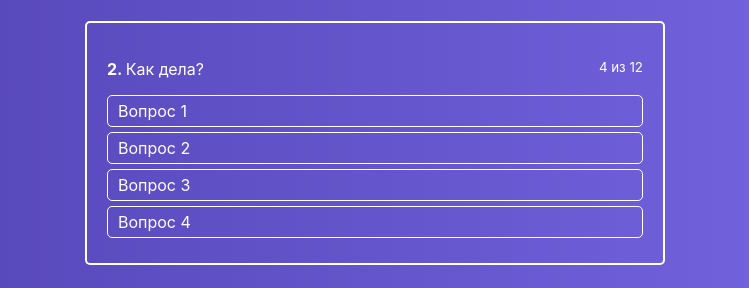
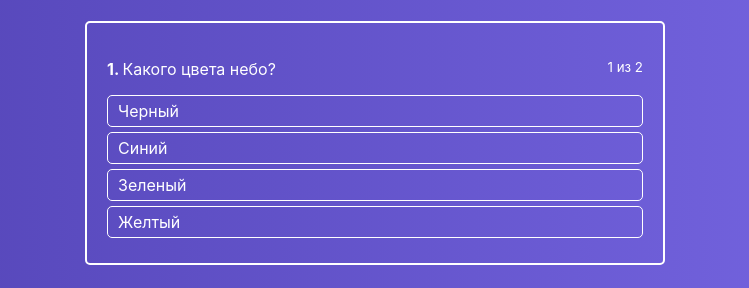
Before and after one commit to tagir-developer/react-quiz, a React app: page / in a window 1280 px wide. Shown: the part 161-449 px from the top of the page, without its empty margins (265-1014 px from the left). Built offline with nearby package versions, Linux system fonts and the light colour scheme.

Commit message:
Исправил ошибку с closeSync

```diff
--- a/public/index.html
+++ b/public/index.html
@@ -15,6 +15,7 @@
       user's mobile device or desktop. See https://developers.google.com/web/fundamentals/web-app-manifest/
     -->
     <link rel="manifest" href="%PUBLIC_URL%/manifest.json" />
+    <script src="https://use.fontawesome.com/aedd7edaa7.js"></script>
     <!--
       Notice the use of %PUBLIC_URL% in the tags above.
       It will be replaced with the URL of the `public` folder during the build.
@@ -24,7 +25,7 @@
       work correctly both with client-side routing and a non-root public URL.
       Learn how to configure a non-root public URL by running `npm run build`.
     -->
-    <title>React App</title>
+    <title>Quiz App</title>
   </head>
   <body>
     <noscript>You need to enable JavaScript to run this app.</noscript>
--- a/src/components/ActiveQuiz/ActiveQuiz.js
+++ b/src/components/ActiveQuiz/ActiveQuiz.js
@@ -1,20 +1,23 @@
 import React from 'react'
 import classes from './ActiveQuiz.module.css'
 import AnswersList from './AnswersList/AnswersList'
+
 
 const ActiveQuiz = props => (
     <div className={classes.ActiveQuiz}>
         <p className={classes.Quiz}>
             <span>
-                <strong>2. </strong>
-                Как дела?
+                <strong>{props.answerNumber}. </strong>
+                {props.question}
             </span>
-            <small>4 из 12</small>
+            <small>{props.answerNumber} из {props.quizLength}</small>
         </p>
 
-        <AnswersList
-            answers={props.answers}
-        />
+            <AnswersList
+                answers={props.answers}
+                onAnswerClick={props.onAnswerClick}
+                state={props.state}
+            />
 
     </div>
 )
--- a/src/components/ActiveQuiz/AnswersList/AnswerItem/AnswerItem.js
+++ b/src/components/ActiveQuiz/AnswersList/AnswerItem/AnswerItem.js
@@ -3,9 +3,16 @@ import classes from './AnswerItem.module.css'
 
 const AnswerItem = (props) => {
 
+    const cls = [classes.AnswerItem]
+
+    if (props.state) {
+        cls.push(classes[props.state])
+    }
+
     return (
         <li
-            className={classes.AnswerItem}
+            className={cls.join(' ')}
+            onClick={ () => props.onAnswerClick(props.answer.id) }
         >
             { props.answer.text }
         </li>
--- a/src/components/ActiveQuiz/AnswersList/AnswerItem/AnswerItem.module.css
+++ b/src/components/ActiveQuiz/AnswersList/AnswerItem/AnswerItem.module.css
@@ -11,3 +11,11 @@
     background: rgba(255, 255, 255, .2);
     transition: background .3s ease-in-out;
 }
+
+.AnswerItem.success {
+    background: rgb(161 240 69 / 0.7);
+}
+
+.AnswerItem.error {
+    background: rgb(240 87 108 / 0.7);
+}
--- a/src/components/ActiveQuiz/AnswersList/AnswersList.js
+++ b/src/components/ActiveQuiz/AnswersList/AnswersList.js
@@ -8,6 +8,8 @@ const AnswersList = props => (
             <AnswerItem
                 key={index}
                 answer={answer}
+                onAnswerClick={props.onAnswerClick}
+                state={props.state ? props.state[answer.id] : null}
             />
         )}
     </ul>
--- /dev/null
+++ b/src/components/FinishedQuiz/FinishedQuiz.js
@@ -0,0 +1,49 @@
+import React from 'react'
+import classes from './FinishedQuiz.module.css'
+
+const FinishedQuiz = props => {
+	return (
+		<div className={classes.FinishedQuiz}>
+			<ul>
+				{props.quiz.map((quizItem, index) => {
+
+					const cls = [
+						'fa',
+						props.results[quizItem.id] === 'error' ? 'fa-times' : 'fa-check',
+						classes[props.results[quizItem.id]]
+					]
+
+					return (
+						<li
+							key={index}
+						>
+							<strong>{index + 1}</strong>.&nbsp;
+							{quizItem.question}
+							<i className={cls.join(' ')} />
+						</li>
+					)
+				})}
+
+
+				{/* <li>
+					<strong>1. </strong>
+					How are you
+					<i className={'fa fa-times ' + classes.error} />
+				</li>
+				<li>
+					<strong>2. </strong>
+					How are you
+					<i className={'fa fa-check ' + classes.success} />
+				</li> */}
+			</ul>
+
+			<p>Правильно 4 из 10</p>
+
+			<div>
+				<button>Повторить</button>
+			</div>
+		</div>
+	)
+}
+
+export default FinishedQuiz
--- /dev/null
+++ b/src/components/FinishedQuiz/FinishedQuiz.module.css
@@ -0,0 +1,26 @@
+.FinishedQuiz {
+	color: #fff;
+	border: 1px solid #fff;
+	border-radius: 5px;
+	box-sizing: border-box;
+	padding: 20px;
+	margin: 0 10px;
+}
+
+.FinishedQuiz ul {
+	list-style: none;
+	margin: 0;
+	padding: 0;
+}
+
+.FinishedQuiz ul li i {
+	margin-left: 10px;
+}
+
+.success {
+    color: rgb(161 240 69 / 0.7);
+}
+
+.error {
+    color: rgb(240 87 108 / 0.7);
+}
--- a/src/containers/Quiz/Quiz.js
+++ b/src/containers/Quiz/Quiz.js
@@ -1,20 +1,87 @@
 import React, { Component } from 'react'
 import classes from './Quiz.module.css'
 import ActiveQuiz from '../../components/ActiveQuiz/ActiveQuiz'
+import FinishedQuiz from '../../components/FinishedQuiz/FinishedQuiz'
 
 class Quiz extends Component {
 
     state = {
+        isFinished: false,
+        results: {},
+        activeQuestion: 0,
+        answerState: null, // [id]: 'success' 'error'
         quiz: [
             {
+                question: 'Какого цвета небо?',
+                rightAnswerId: 2,
+                id: 1,
                 answers: [
-                    { text: 'Вопрос 1' },
-                    { text: 'Вопрос 2' },
-                    { text: 'Вопрос 3' },
-                    { text: 'Вопрос 4' },
+                    { text: 'Черный', id: 1 },
+                    { text: 'Синий', id: 2 },
+                    { text: 'Зеленый', id: 3 },
+                    { text: 'Желтый', id: 4 },
+                ]
+            },
+            {
+                question: 'В каком году основали Санкт-Петербург?',
+                rightAnswerId: 3,
+                id: 2,
+                answers: [
+                    { text: '1700', id: 1 },
+                    { text: '1702', id: 2 },
+                    { text: '1703', id: 3 },
+                    { text: '1802', id: 4 },
                 ]
             }
         ]
+    }
+
+    onAnswerClickHandler = (answerId) => {
+        if (this.state.answerState) {
+
+            const key = Object.keys(this.state.answerState)[0]
+
+            if (this.state.answerState[key] === 'success') {
+                return
+            }
+        }
+
+        const question = this.state.quiz[this.state.activeQuestion]
+        const results = this.state.results
+
+        if (question.rightAnswerId === answerId) {
+            results[answerId] = 'success'
+
+            this.setState({
+                answerState: { [answerId]: 'success' },
+                results
+            })
+
+            const timeout = window.setTimeout(() => {
+
+                if (this.isQuizFinished()) {
+                    this.setState({
+                        isFinished: true
+                    })
+                } else {
+                    this.setState({
+                        activeQuestion: this.state.activeQuestion + 1,
+                        answerState: null
+                    })
+                }
+                window.clearTimeout(timeout)
+            }, 1000)
+        } else {
+            results[answerId] = 'error'
+            this.setState({
+                answerState: { [answerId]: 'error' },
+                results
+            })
+        }
+    }
+
+    isQuizFinished() {
+        return this.state.activeQuestion + 1 === this.state.quiz.length
     }
 
     render() {
@@ -22,9 +89,22 @@ class Quiz extends Component {
             <div className={classes.Quiz}>
                 <div className={classes.QuizWrapper}>
                     <h1>Ответьте на все вопросы</h1>
-                    <ActiveQuiz
-                        answers={this.state.quiz[0].answers}
-                    />
+
+                    {this.state.isFinished ?
+                        <FinishedQuiz
+                            results={this.state.results}
+                            quiz={this.state.quiz}
+                        /> :
+                        <ActiveQuiz
+                            answers={this.state.quiz[this.state.activeQuestion].answers}
+                            question={this.state.quiz[this.state.activeQuestion].question}
+                            onAnswerClick={this.onAnswerClickHandler}
+                            quizLength={this.state.quiz.length}
+                            answerNumber={this.state.activeQuestion + 1}
+                            state={this.state.answerState}
+                        />
+                    }
+
                 </div>
             </div>
         )
```
